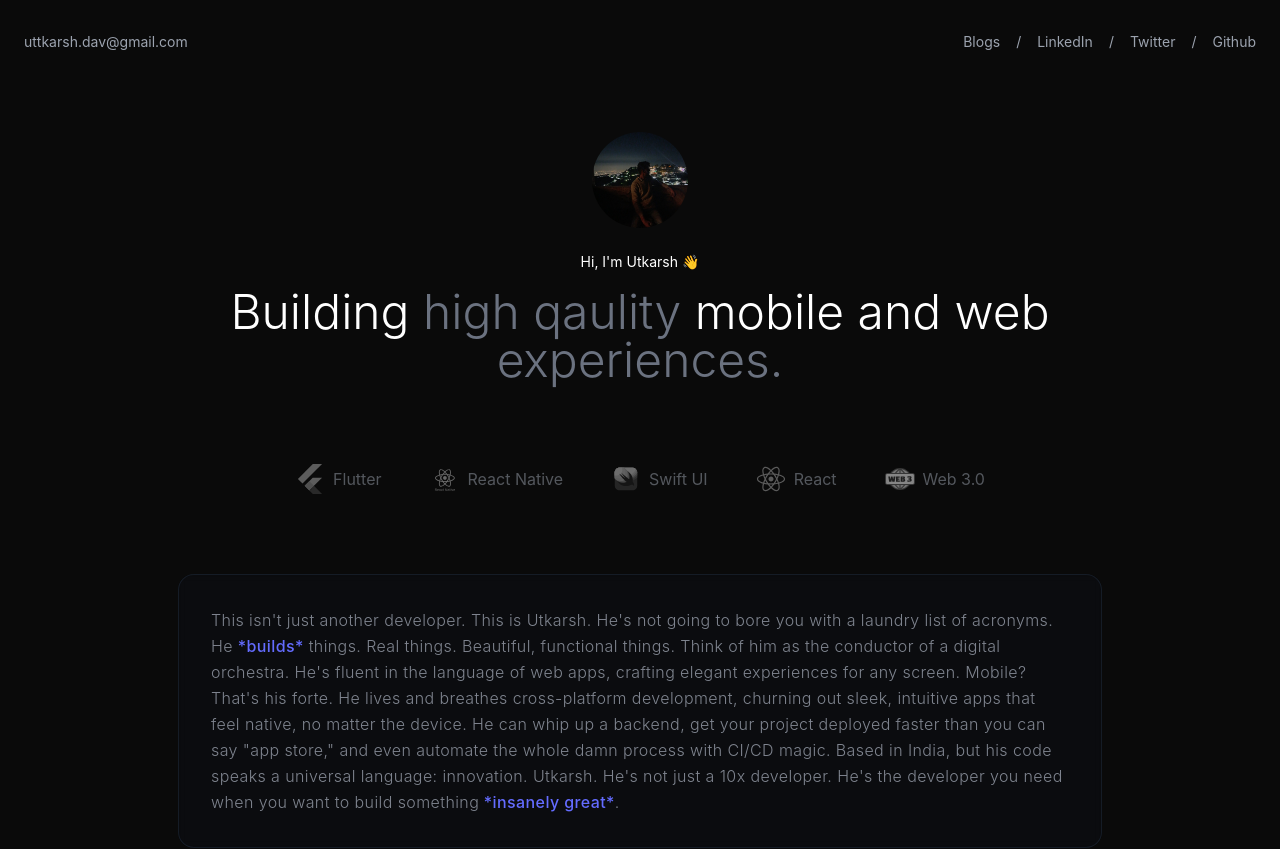
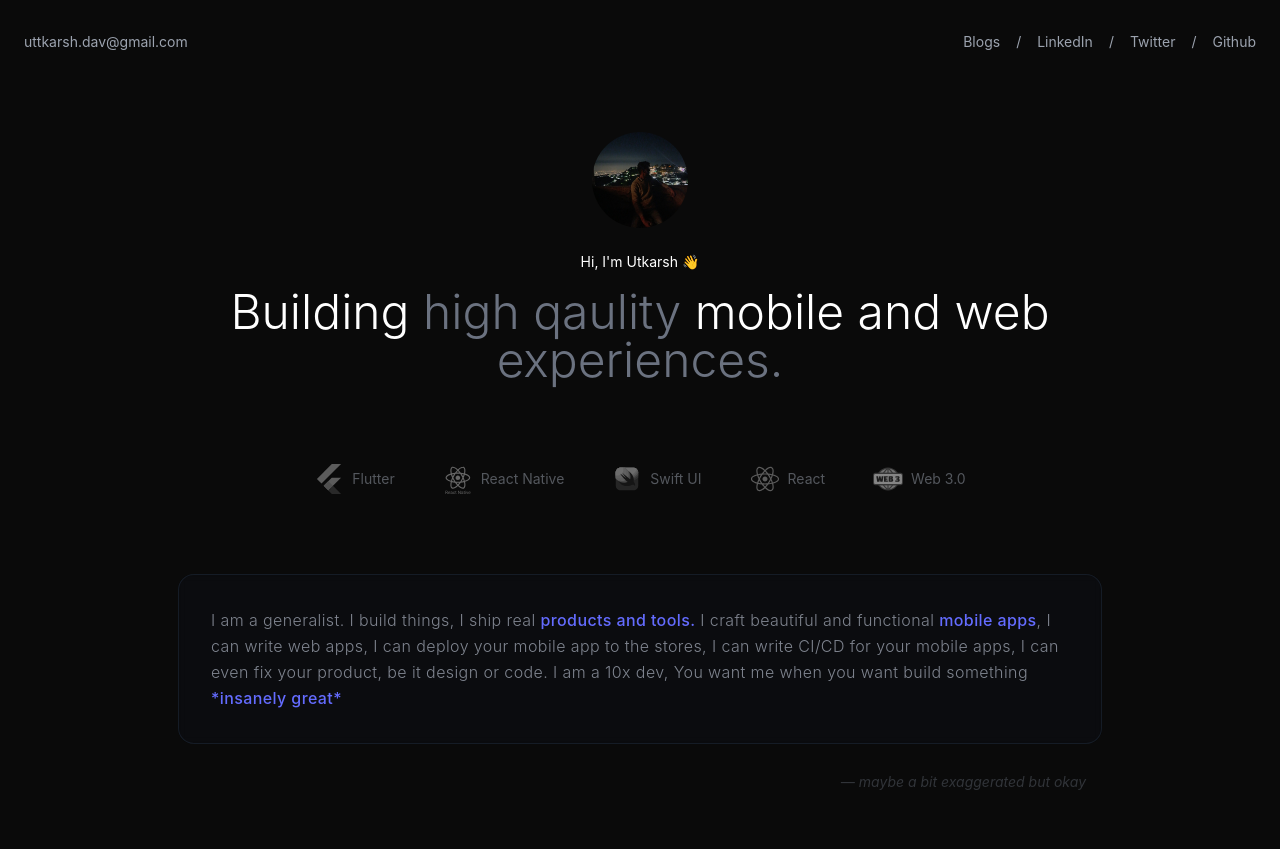
Before and after one commit to Utkarsh4517/portfolio, a Next.js app: page / in a window 1280 px wide. Shown: the top 849 px of the page. Built offline with nearby package versions, Linux system fonts and the light colour scheme.

Commit message:
updated bio

```diff
--- a/src/app/components/Hero.tsx
+++ b/src/app/components/Hero.tsx
@@ -52,7 +52,7 @@ export function Hero() {
           <span className="text-gray-500">experiences.</span>
         </motion.h1>
 
-        <div className="flex justify-center items-center gap-12">
+        <div className="flex flex-wrap justify-center items-center gap-6 md:gap-12">
           {['Flutter', 'React Native', 'Swift UI', 'React', 'Web 3.0'].map((brand) => {
             const filename = brand.toLowerCase().replace(/ /g, '-');
             return (
@@ -61,16 +61,16 @@ export function Hero() {
                 initial={{ opacity: 0 }}
                 animate={{ opacity: 0.5 }}
                 whileHover={{ opacity: 1 }}
-                className="flex items-center gap-2"
+                className="flex items-center gap-2 w-[140px] md:w-auto"
               >
                 <Image
                   src={`/brands/${filename}.svg`}
                   alt={brand}
-                  width={30}
-                  height={30}
-                  className="grayscale hover:grayscale-0"
+                  width={25}
+                  height={25}
+                  className="grayscale hover:grayscale-0 md:w-[30px] md:h-[30px]"
                 />
-                <span className="text-gray-400 text-md text-start">{brand}</span>
+                <span className="text-gray-400 text-sm md:text-md text-start">{brand}</span>
               </motion.div>
             );
           })}
--- a/src/app/components/Services.tsx
+++ b/src/app/components/Services.tsx
@@ -1,6 +1,5 @@
-'use client';
-import { motion } from 'framer-motion';
-
+"use client";
+import { motion } from "framer-motion";
 
 export function Services() {
   return (
@@ -20,17 +19,14 @@ export function Services() {
                      group-hover:text-gray-300 group-hover:shadow-xl
                      group-hover:shadow-accent/5"
           >
-            This isn&apos;t just another developer. This is Utkarsh. He&apos;s not going to bore you with a laundry list of acronyms.
-            He <span className="text-accent font-medium">*builds*</span> things. Real things. Beautiful, functional things.
-            Think of him as the conductor of a digital orchestra. He&apos;s fluent in the language of web apps, crafting elegant
-            experiences for any screen. Mobile? That&apos;s his forte. He lives and breathes cross-platform development, churning
-            out sleek, intuitive apps that feel native, no matter the device. He can whip up a backend, get your project
-            deployed faster than you can say &quot;app store,&quot; and even automate the whole damn process with CI/CD magic.
-            Based in India, but his code speaks a universal language: innovation. Utkarsh. He&apos;s not just a 10x developer.
-            He&apos;s the developer you need when you want to build something
-            <span className="text-accent font-medium"> *insanely great*</span>.
+            I am a generalist. I build things, I ship real <span className="text-accent font-medium">products and tools.</span> I
+            craft beautiful and functional <span className="text-accent font-medium">mobile apps</span>, I can write web apps, I
+            can deploy your mobile app to the stores, I can write CI/CD for your
+            mobile apps, I can even fix your product, be it design or code. I am
+            a 10x dev, You want me when you want build something <span className="text-accent font-medium">*insanely great*</span>
+
+
           </div>
-
 
           <motion.div
             initial={{ opacity: 0 }}
@@ -40,13 +36,13 @@ export function Services() {
                      transform transition-all duration-300 ease-in-out
                      group-hover:text-gray-400/60 group-hover:-translate-y-1"
           >
-            — in the spirit of Steve Jobs&apos; legendary product introductions <br>
-            </br> This is how Jobs would have described me.
+            — maybe a bit exaggerated but okay{" "}
           </motion.div>
 
-
-          <div className="absolute inset-0 -z-10 bg-gradient-to-r from-accent/10 via-transparent to-accent/10
-                        opacity-0 blur-xl transition-opacity duration-500 group-hover:opacity-100" />
+          <div
+            className="absolute inset-0 -z-10 bg-gradient-to-r from-accent/10 via-transparent to-accent/10
+                        opacity-0 blur-xl transition-opacity duration-500 group-hover:opacity-100"
+          />
         </motion.div>
       </div>
     </section>
```
